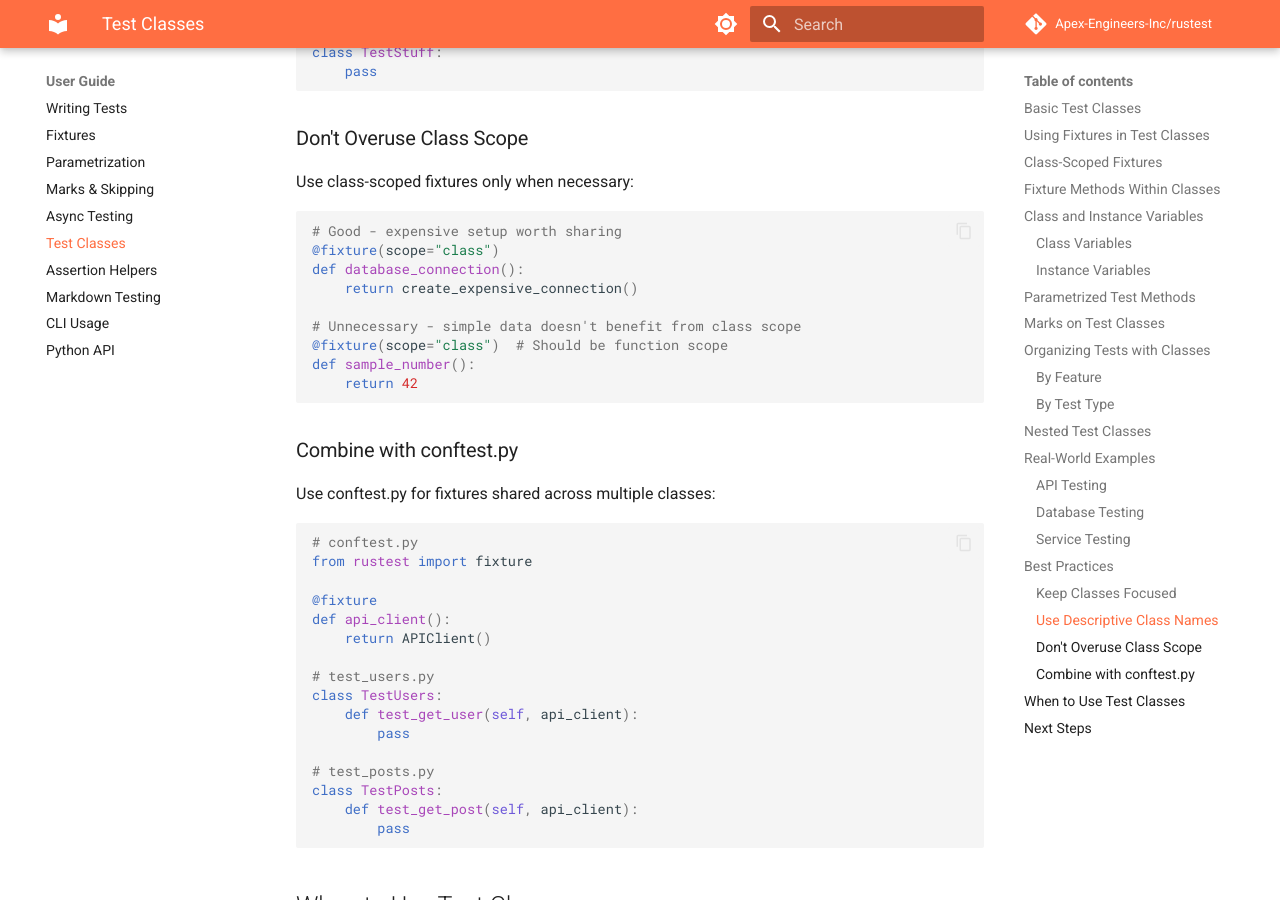
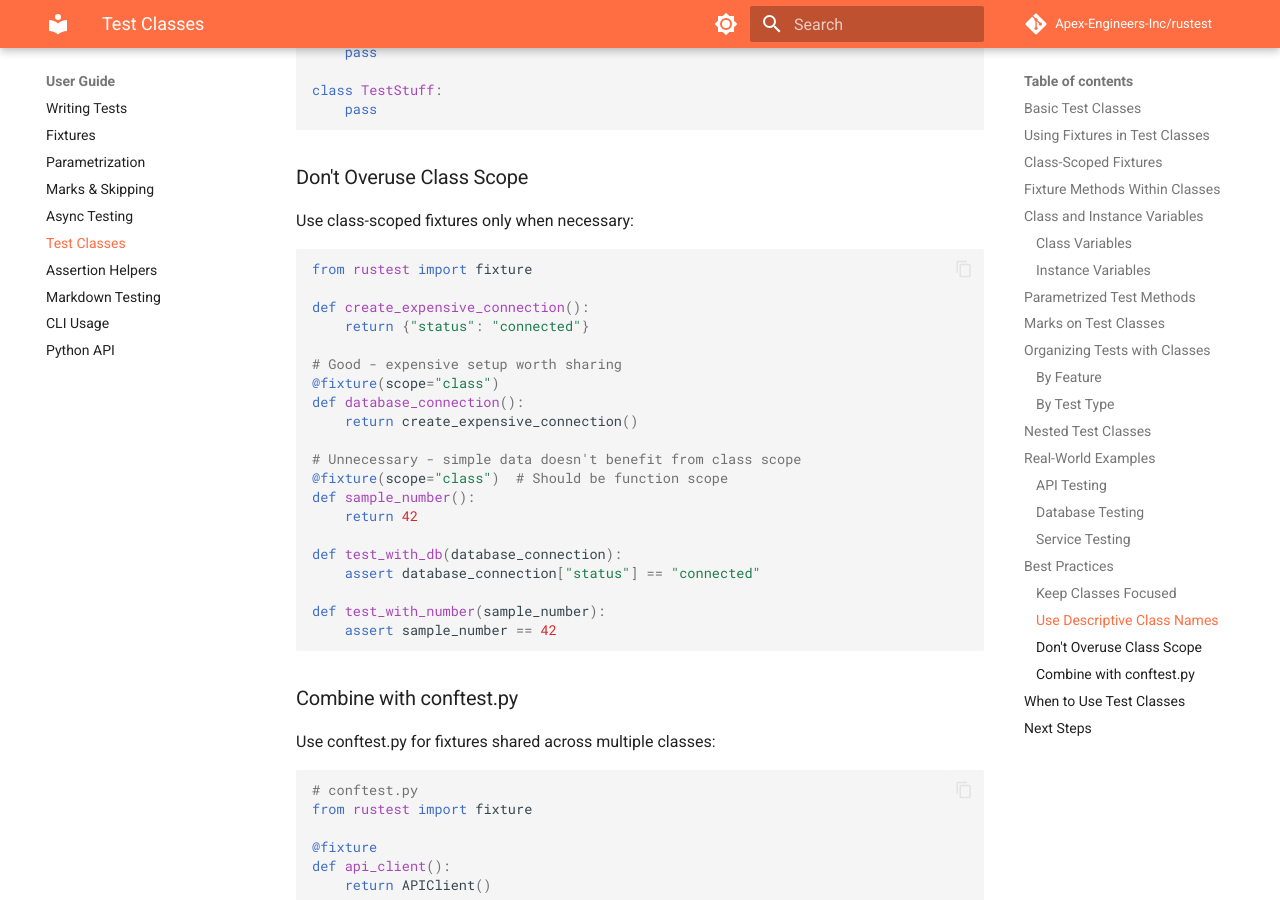
Before and after one commit to Apex-Engineers-Inc/rustest, an MkDocs documentation site: the page built from docs/guide/test-classes.md, in a window 1280 px wide and 900 px high, scrolled down 7746 px. Built offline with MkDocs 1.6.1 and Material for MkDocs 9.7.7, drawn with Linux system fonts in a browser that asks for light colours; comment, search, counter and statistics services are not loaded; some of the changed text lies outside the part shown.

Commit message:
Make test-classes.md and python-api.md examples executable

````diff
--- a/docs/guide/test-classes.md
+++ b/docs/guide/test-classes.md
@@ -204,6 +204,8 @@ class TestUserProfile:
 ### By Test Type
 
 ```python
+from rustest import mark
+
 @mark.unit
 class TestUnitMath:
     def test_addition(self):
@@ -385,6 +387,11 @@ class TestStuff:
 Use class-scoped fixtures only when necessary:
 
 ```python
+from rustest import fixture
+
+def create_expensive_connection():
+    return {"status": "connected"}
+
 # Good - expensive setup worth sharing
 @fixture(scope="class")
 def database_connection():
@@ -394,6 +401,12 @@ def database_connection():
 @fixture(scope="class")  # Should be function scope
 def sample_number():
     return 42
+
+def test_with_db(database_connection):
+    assert database_connection["status"] == "connected"
+
+def test_with_number(sample_number):
+    assert sample_number == 42
 ```
 
 ### Combine with conftest.py
````
Also changed, not shown: docs/guide/python-api.md (+3 -0 lines).
